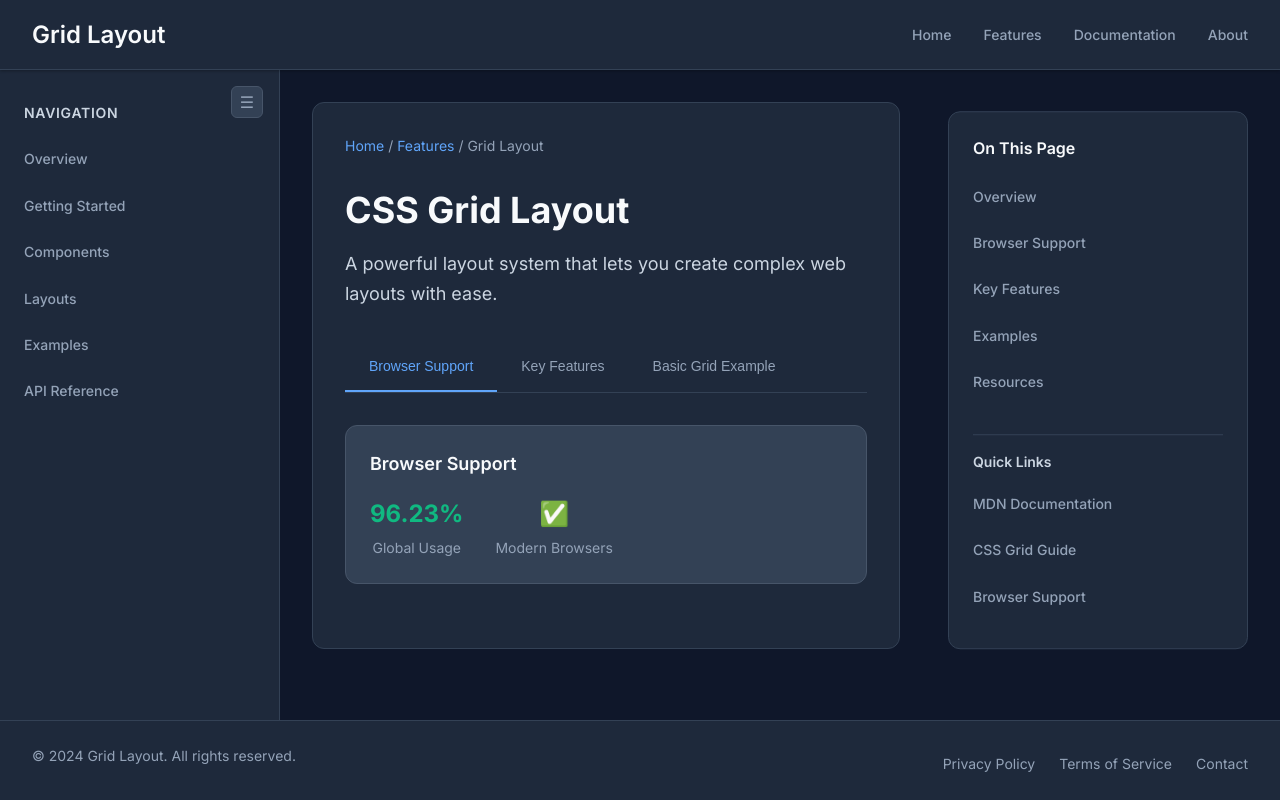
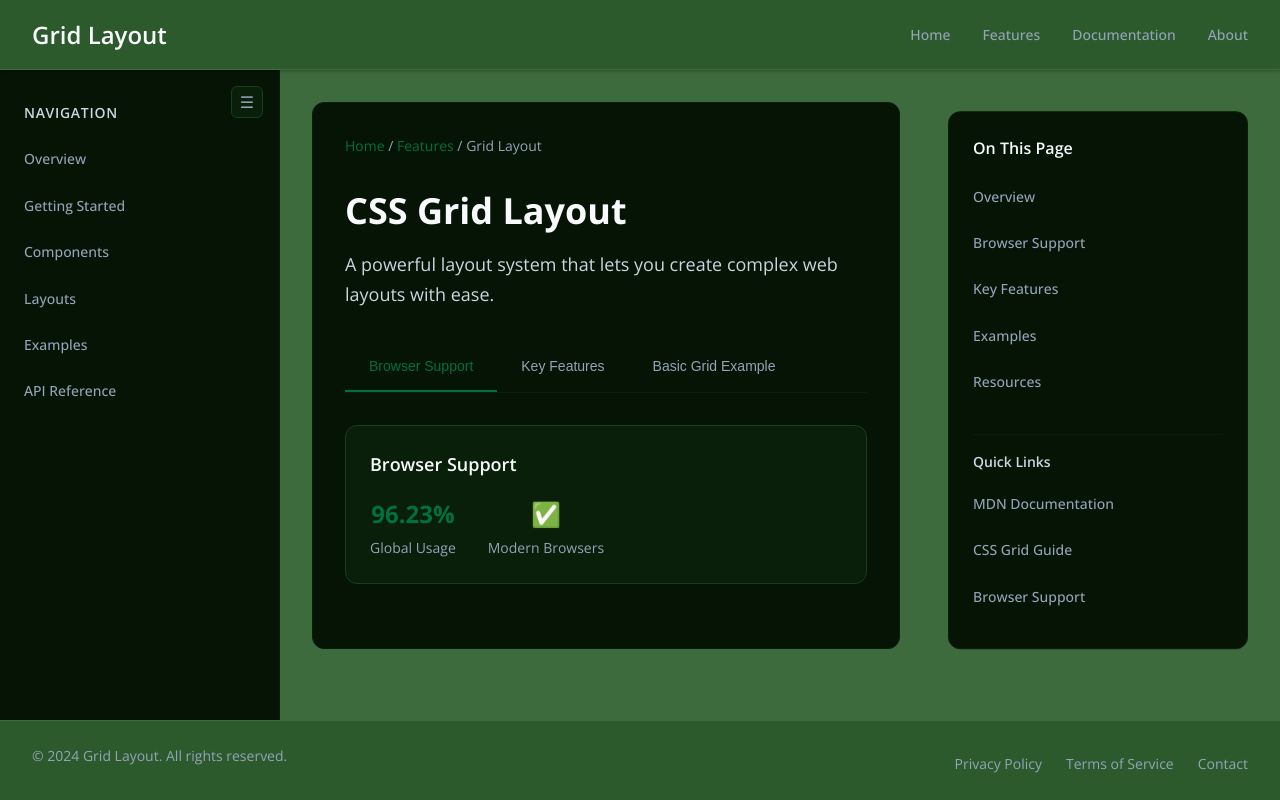
Before and after one commit to alan1world/gridweb-example, a plain HTML site: page index.html in a window 1280 px wide. Drawn offline with nearby package versions, Linux system fonts and the light colour scheme.

Commit message:
Green colour scheme

```diff
--- a/index.html
+++ b/index.html
@@ -5,7 +5,7 @@
     <meta name="viewport" content="width=device-width, initial-scale=1.0">
     <title>Grid Layout Page</title>
     <link rel="stylesheet" href="styles.css">
-    <link href="https://fonts.googleapis.com/css2?family=Inter:wght@300;400;500;600;700&display=swap" rel="stylesheet">
+    <link href="https://fonts.googleapis.com/css2?family=Open+Sans:wght@300;400;500;600;700&display=swap" rel="stylesheet">
 </head>
 <body>
     <div class="container">
--- a/styles.css
+++ b/styles.css
@@ -5,8 +5,8 @@
 }
 
 body {
-    background-color: #0f172a;
-    font-family: 'Inter', -apple-system, BlinkMacSystemFont, 'Segoe UI', Roboto, sans-serif;
+    background-color: #0a1f0a; /* Dark green background */
+    font-family: 'Open Sans', 'Inter', 'Roboto', sans-serif;
     color: #e2e8f0;
     line-height: 1.6;
     min-height: 100vh;
@@ -28,8 +28,8 @@ body {
 /* Header Styles */
 .header {
     grid-area: header;
-    background-color: #1e293b;
-    border-bottom: 1px solid #334155;
+    background-color: #2d5a2d; /* Light green for header */
+    border-bottom: 1px solid #3d6b3d; /* Light green border */
     padding: 0;
     box-shadow: 0 1px 3px rgba(0, 0, 0, 0.3);
     position: sticky;
@@ -73,8 +73,8 @@ body {
 /* Sidebar Styles */
 .sidebar {
     grid-area: sidebar;
-    background-color: #1e293b;
-    border-right: 1px solid #334155;
+    background-color: #051405; /* Darkest green for sidebar */
+    border-right: 1px solid #0a1f0a; /* Dark green border */
     position: relative;
     transition: all 0.3s ease;
     min-width: 60px;
@@ -99,8 +99,8 @@ body {
     position: absolute;
     top: 1rem;
     right: 1rem;
-    background: #334155;
-    border: 1px solid #475569;
+    background: #0a1f0a; /* Dark green button background */
+    border: 1px solid #1a3d1a; /* Medium green border */
     border-radius: 6px;
     font-size: 1rem;
     cursor: pointer;
@@ -115,7 +115,7 @@ body {
 }
 
 .sidebar-toggle:hover {
-    background-color: #475569;
+    background-color: #1a3d1a; /* Lighter green on hover */
     color: #f8fafc;
 }
 
@@ -158,7 +158,7 @@ body {
 .content {
     grid-area: content;
     padding: 2rem;
-    background-color: #0f172a;
+    background-color: #3d6b3d; /* Lightest green for main content section background */
     overflow-y: auto;
     max-height: calc(100vh - 150px);
 }
@@ -173,10 +173,10 @@ body {
 .main-content {
     flex: 2;
     min-width: 0;
-    background-color: #1e293b;
+    background-color: #051405; /* Darkest green for main content area */
     padding: 2rem;
     border-radius: 12px;
-    border: 1px solid #334155;
+    border: 1px solid #0a1f0a; /* Dark green border */
 }
 
 .breadcrumb {
@@ -186,7 +186,7 @@ body {
 }
 
 .breadcrumb a {
-    color: #60a5fa;
+    color: #00703c; /* GOV.UK green */
     text-decoration: none;
 }
 
@@ -216,7 +216,7 @@ body {
 
 .tab-nav {
     display: flex;
-    border-bottom: 1px solid #334155;
+    border-bottom: 1px solid #0a1f0a; /* Dark green border */
     margin-bottom: 2rem;
 }
 
@@ -237,8 +237,8 @@ body {
 }
 
 .tab-button.active {
-    color: #60a5fa;
-    border-bottom-color: #60a5fa;
+    color: #00703c; /* GOV.UK green */
+    border-bottom-color: #00703c;
 }
 
 .tab-content {
@@ -250,8 +250,8 @@ body {
 }
 
 .feature-card {
-    background-color: #334155;
-    border: 1px solid #475569;
+    background-color: #0a1f0a; /* Dark green for feature cards */
+    border: 1px solid #1a3d1a; /* Medium green border */
     border-radius: 12px;
     padding: 1.5rem;
     margin-bottom: 2rem;
@@ -278,7 +278,7 @@ body {
 .stat-number {
     font-size: 1.5rem;
     font-weight: 700;
-    color: #10b981;
+    color: #00703c; /* GOV.UK green */
 }
 
 .stat-label {
@@ -294,7 +294,7 @@ body {
 
 .feature-list li {
     padding: 0.75rem 0;
-    border-bottom: 1px solid #334155;
+    border-bottom: 1px solid #0a1f0a; /* Dark green border */
     position: relative;
     padding-left: 1.5rem;
     color: #cbd5e1;
@@ -304,7 +304,7 @@ body {
     content: "✓";
     position: absolute;
     left: 0;
-    color: #10b981;
+    color: #00703c; /* GOV.UK green */
     font-weight: bold;
 }
 
@@ -313,8 +313,8 @@ body {
 }
 
 .code-example {
-    background-color: #0f172a;
-    border: 1px solid #334155;
+    background-color: #0a1f0a; /* Dark green for code examples */
+    border: 1px solid #1a3d1a; /* Medium green border */
     border-radius: 8px;
     padding: 1.5rem;
     margin-bottom: 2rem;
@@ -341,10 +341,10 @@ body {
 /* Page Navigation */
 .page-nav {
     flex: 1;
-    background-color: #1e293b;
+    background-color: #051405; /* Darkest green for page navigation */
     padding: 1.5rem;
     border-radius: 12px;
-    border: 1px solid #334155;
+    border: 1px solid #0a1f0a; /* Dark green border */
     min-width: 250px;
     max-width: 300px;
     height: fit-content;
@@ -383,7 +383,7 @@ body {
 }
 
 .quick-links {
-    border-top: 1px solid #334155;
+    border-top: 1px solid #0a1f0a; /* Dark green border */
     padding-top: 1rem;
 }
 
@@ -396,7 +396,7 @@ body {
 
 .quick-link {
     display: block;
-    color: #60a5fa;
+    color: #00703c; /* GOV.UK green */
     text-decoration: none;
     font-size: 0.875rem;
     font-weight: 500;
@@ -405,15 +405,15 @@ body {
 }
 
 .quick-link:hover {
-    color: #93c5fd;
+    color: #85994b; /* GOV.UK light green */
     text-decoration: underline;
 }
 
 /* Footer Styles */
 .footer {
     grid-area: footer;
-    background-color: #1e293b;
-    border-top: 1px solid #334155;
+    background-color: #2d5a2d; /* Light green for footer */
+    border-top: 1px solid #3d6b3d; /* Light green border */
     padding: 1.5rem 0;
 }
 
@@ -517,7 +517,7 @@ p {
     }
 
     .tab-button.active {
-        border-left-color: #60a5fa;
+        border-left-color: #00703c; /* GOV.UK green */
         border-bottom-color: transparent;
     }
 }
```
